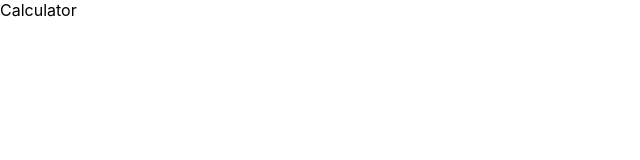
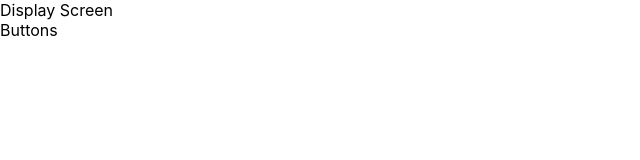
Before and after one commit to kaitlynflynn/Calculator, a React (Create React App) app in the folder client/: page / in a window 1280 px wide. Shown: the top 160 px of the page, without its empty margins (0-640 px from the left). Built offline with nearby package versions, Linux system fonts and the light colour scheme.

Commit message:
Imported/Rendered Components on App and BtnPanel

```diff
--- a/client/src/component/App.js
+++ b/client/src/component/App.js
@@ -1,12 +1,16 @@
 import React from 'react';
 // import './App.css';
+import Display from './Display';
+import BtnPanel from './BtnPanel';
 
 class App extends React.Component {
   render() {
 
     return (
       <div className="App">
-        Calculator
+        {/* Rendered Components */}
+        <Display />
+        <BtnPanel />
       </div>
     );
   }
--- a/client/src/component/BtnPanel.js
+++ b/client/src/component/BtnPanel.js
@@ -1,4 +1,5 @@
 import React from 'react';
+import Button from './Button';
 
 // static layout - blank component for Btn Panel
 
@@ -6,7 +7,8 @@ class BtnPanel extends React.Component {
     render() {
         return (
             <div className="BtnPanel">
-                Btn Panel
+                {/* Rendered Component */}
+                <Button />
             </div>
         );
     }
```
